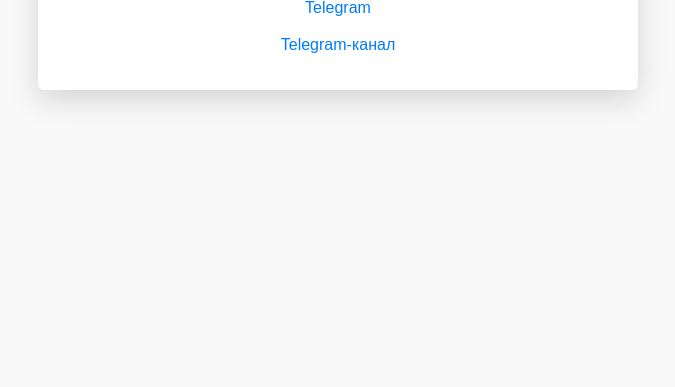
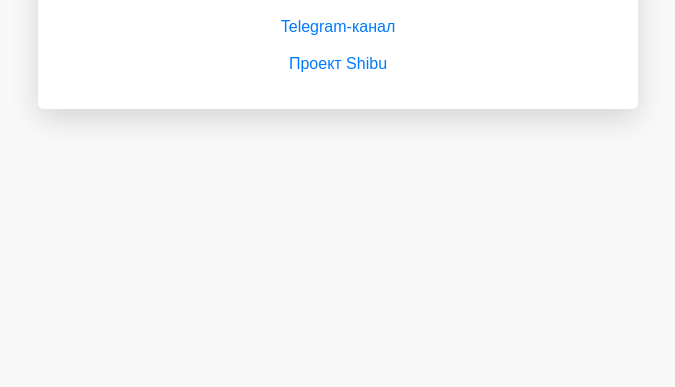
Before and after one commit to niksparty/niksparty.github.io, a plain HTML site: page index.html in a window 1280 px wide. Shown: the part 413-800 px from the top of the page, without its empty margins (302-977 px from the left). Drawn offline with Linux system fonts and the light colour scheme.

Commit message:
Update index.html

```diff
--- a/index.html
+++ b/index.html
@@ -63,6 +63,7 @@
     <p><strong>Сферы:</strong> Python, JavaScript, HTML, CSS</p>
     <p><a href="https://youngevance.t.me">Telegram</a></p>
     <p><a href="https://evanceblood.t.me">Telegram-канал</a></p>
+    <p><a href="https://ShibuDev.t.me">Проект Shibu</a></p>
 </div>
 </body>
 </html>
```
